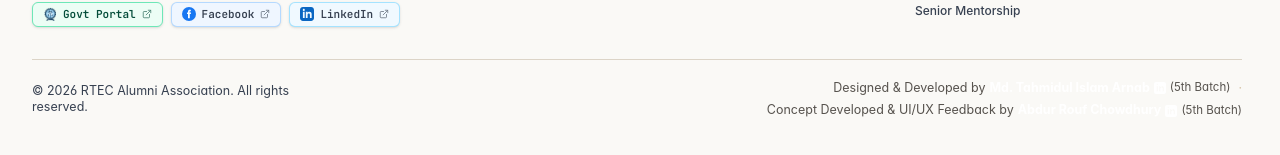
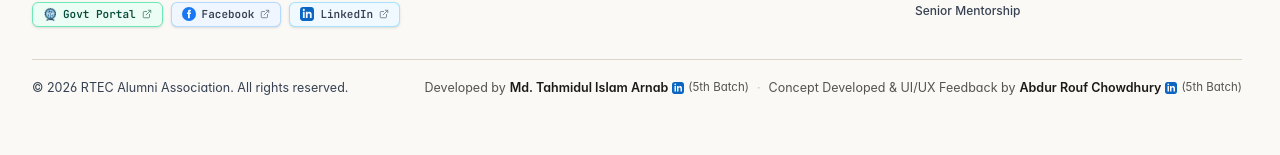
Before and after one commit to arnab761-blip/RTEC-Alumni, a React (Vite) app: page /auth in a window 1280 px wide. Shown: the part 1371-1526 px from the top of the page. Built offline with nearby package versions, Linux system fonts and the light colour scheme; no server answers.

Commit message:
Fix Footer 'Developed by' label and Light Mode credit link contrast

```diff
--- a/src/components/Footer.jsx
+++ b/src/components/Footer.jsx
@@ -208,16 +208,18 @@ export default function Footer() {
           <div className="flex flex-col sm:flex-row flex-wrap items-center justify-center lg:justify-end gap-y-1.5 gap-x-2 text-center lg:text-right">
             <span className="inline-flex flex-wrap items-center justify-center gap-x-1">
               <span className="text-[#57534E] dark:text-[#C9C0B3]">
-                {lang === 'bn' ? 'ডিজাইন ও ডেভেলপমেন্টে:' : 'Designed & Developed by'}
+                {lang === 'bn' ? 'ডেভেলপমেন্টে:' : 'Developed by'}
               </span>
               <a
                 href="https://www.linkedin.com/in/md-tahmidul-islam-arnab-580587320/?lipi=urn%3Ali%3Apage%3Ad_flagship3_profile_view_base_contact_details%3B92ju51LVShS4kPDu0W7pLw%3D%3D"
                 target="_blank"
                 rel="noopener noreferrer"
-                className="relative inline-flex items-center gap-1 whitespace-nowrap font-semibold text-[#1C1917] dark:text-[#F5F0E6] hover:text-[#BD452F] dark:hover:text-[#DFCA9E] transition-colors duration-200 after:content-[''] after:absolute after:left-0 after:-bottom-0.5 after:w-full after:h-[1px] after:bg-[#BD452F] dark:after:bg-[#DFCA9E] after:origin-left after:scale-x-0 hover:after:scale-x-100 after:transition-transform after:duration-300"
+                className="relative inline-flex items-center gap-1 whitespace-nowrap font-semibold text-[#1C1917] dark:text-[#F5F0E6] hover:text-[#BD452F] dark:hover:text-[#DFCA9E] transition-colors duration-200 hover:underline decoration-[#BD452F] dark:decoration-[#DFCA9E] underline-offset-4"
                 title="LinkedIn Profile"
               >
-                <span>{lang === 'bn' ? 'মো. তাহমিদুল ইসলাম অর্ণব' : 'Md. Tahmidul Islam Arnab'}</span>
+                <span className="text-[#1C1917] dark:text-[#F5F0E6] font-semibold">
+                  {lang === 'bn' ? 'মো. তাহমিদুল ইসলাম অর্ণব' : 'Md. Tahmidul Islam Arnab'}
+                </span>
                 <LinkedinIcon className="w-3 h-3 text-[#0A66C2] dark:text-sky-400 shrink-0" />
               </a>
               <span className="whitespace-nowrap text-[#57534E] dark:text-[#C9C0B3] text-[11.5px]">
@@ -235,10 +237,12 @@ export default function Footer() {
                 href="https://www.linkedin.com/in/abdur-rouf-87a449338/?lipi=urn%3Ali%3Apage%3Ad_flagship3_profile_view_base_contact_details%3BzfHUWGZzQbuZmJ8vRBe6Bg%3D%3D"
                 target="_blank"
                 rel="noopener noreferrer"
-                className="relative inline-flex items-center gap-1 whitespace-nowrap font-semibold text-[#1C1917] dark:text-[#F5F0E6] hover:text-[#BD452F] dark:hover:text-[#DFCA9E] transition-colors duration-200 after:content-[''] after:absolute after:left-0 after:-bottom-0.5 after:w-full after:h-[1px] after:bg-[#BD452F] dark:after:bg-[#DFCA9E] after:origin-left after:scale-x-0 hover:after:scale-x-100 after:transition-transform after:duration-300"
+                className="relative inline-flex items-center gap-1 whitespace-nowrap font-semibold text-[#1C1917] dark:text-[#F5F0E6] hover:text-[#BD452F] dark:hover:text-[#DFCA9E] transition-colors duration-200 hover:underline decoration-[#BD452F] dark:decoration-[#DFCA9E] underline-offset-4"
                 title="LinkedIn Profile"
               >
-                <span>{lang === 'bn' ? 'আব্দুর রউফ চৌধুরী' : 'Abdur Rouf Chowdhury'}</span>
+                <span className="text-[#1C1917] dark:text-[#F5F0E6] font-semibold">
+                  {lang === 'bn' ? 'আব্দুর রউফ চৌধুরী' : 'Abdur Rouf Chowdhury'}
+                </span>
                 <LinkedinIcon className="w-3 h-3 text-[#0A66C2] dark:text-sky-400 shrink-0" />
               </a>
               <span className="whitespace-nowrap text-[#57534E] dark:text-[#C9C0B3] text-[11.5px]">
--- a/src/index.css
+++ b/src/index.css
@@ -1384,8 +1384,8 @@ button[class*="bg-purple-6"],
 button[class*="bg-amber-6"],
 button[class*="bg-sky-6"],
 button[class*="bg-blue-6"],
-button[class*="bg-[#BD452F]"],
-button[class*="bg-[#DE644E]"],
+button.bg-\[\#BD452F\],
+button.bg-\[\#DE644E\],
 a[class*="bg-rose-6"],
 a[class*="bg-rose-7"],
 a[class*="bg-teal-6"],
@@ -1398,8 +1398,8 @@ a[class*="bg-purple-6"],
 a[class*="bg-amber-6"],
 a[class*="bg-sky-6"],
 a[class*="bg-blue-6"],
-a[class*="bg-[#BD452F]"],
-a[class*="bg-[#DE644E]"],
+a.bg-\[\#BD452F\],
+a.bg-\[\#DE644E\],
 .btn-agency-terracotta,
 .btn-approve,
 .btn-decline {
@@ -1419,8 +1419,8 @@ button[class*="bg-purple-6"] *,
 button[class*="bg-amber-6"] *,
 button[class*="bg-sky-6"] *,
 button[class*="bg-blue-6"] *,
-button[class*="bg-[#BD452F]"] *,
-button[class*="bg-[#DE644E]"] *,
+button.bg-\[\#BD452F\] *,
+button.bg-\[\#DE644E\] *,
 a[class*="bg-rose-6"] *,
 a[class*="bg-rose-7"] *,
 a[class*="bg-teal-6"] *,
@@ -1433,8 +1433,8 @@ a[class*="bg-purple-6"] *,
 a[class*="bg-amber-6"] *,
 a[class*="bg-sky-6"] *,
 a[class*="bg-blue-6"] *,
-a[class*="bg-[#BD452F]"] *,
-a[class*="bg-[#DE644E]"] *,
+a.bg-\[\#BD452F\] *,
+a.bg-\[\#DE644E\] *,
 .btn-agency-terracotta *,
 .btn-approve *,
 .btn-decline * {
```
